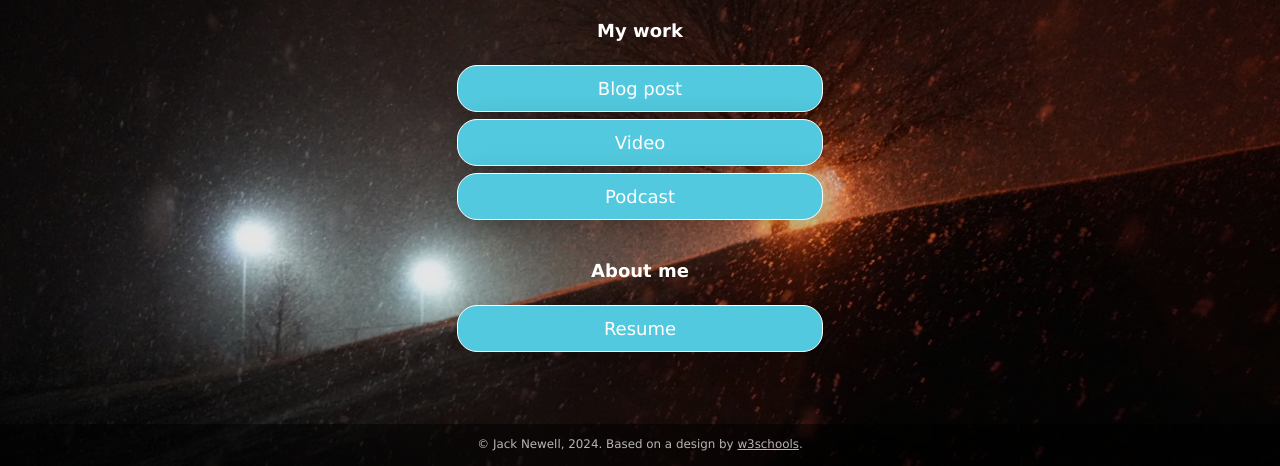
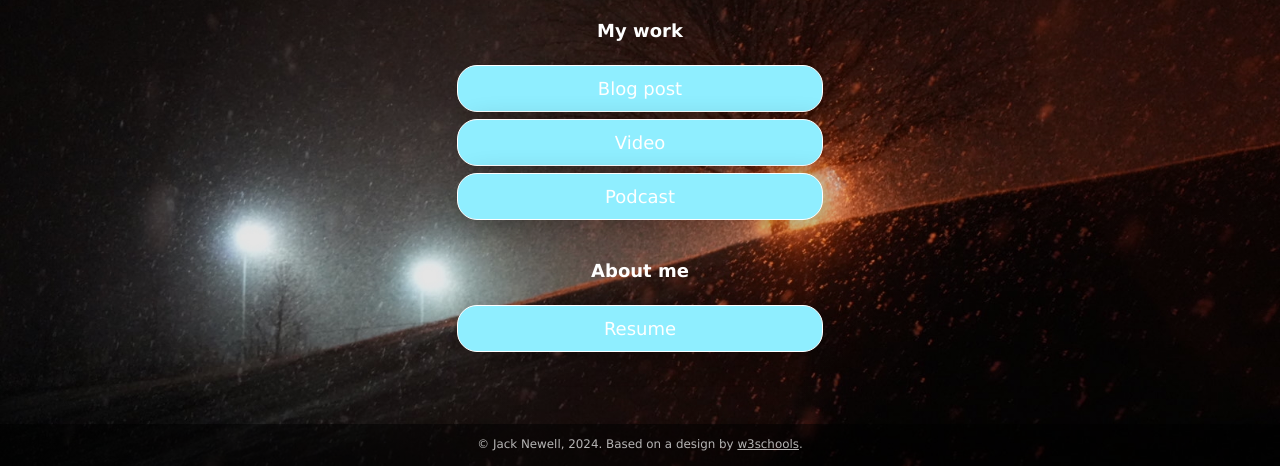
Before and after one commit to jackehn/jackehn.github.io, a plain HTML site: page index.html in a window 1280 px wide. Shown: the part 334-800 px from the top of the page. Drawn offline with Linux system fonts and the light colour scheme.

Commit message:
Color update 2

```diff
--- a/css/style.css
+++ b/css/style.css
@@ -1,8 +1,8 @@
 :root {
     --primaryText: #ffffff;
     --secondaryText: #fea24d;
-    --primary: #52c9de;
-    --secondary: rgba(255, 1, 94, .60);
+    --primary: #8feeff;
+    --secondary: #fea24d;
     --buttonHover: #d0e8ec;
     --smallButtonHover: rgba(0, 0, 0, .25);
 }
```
